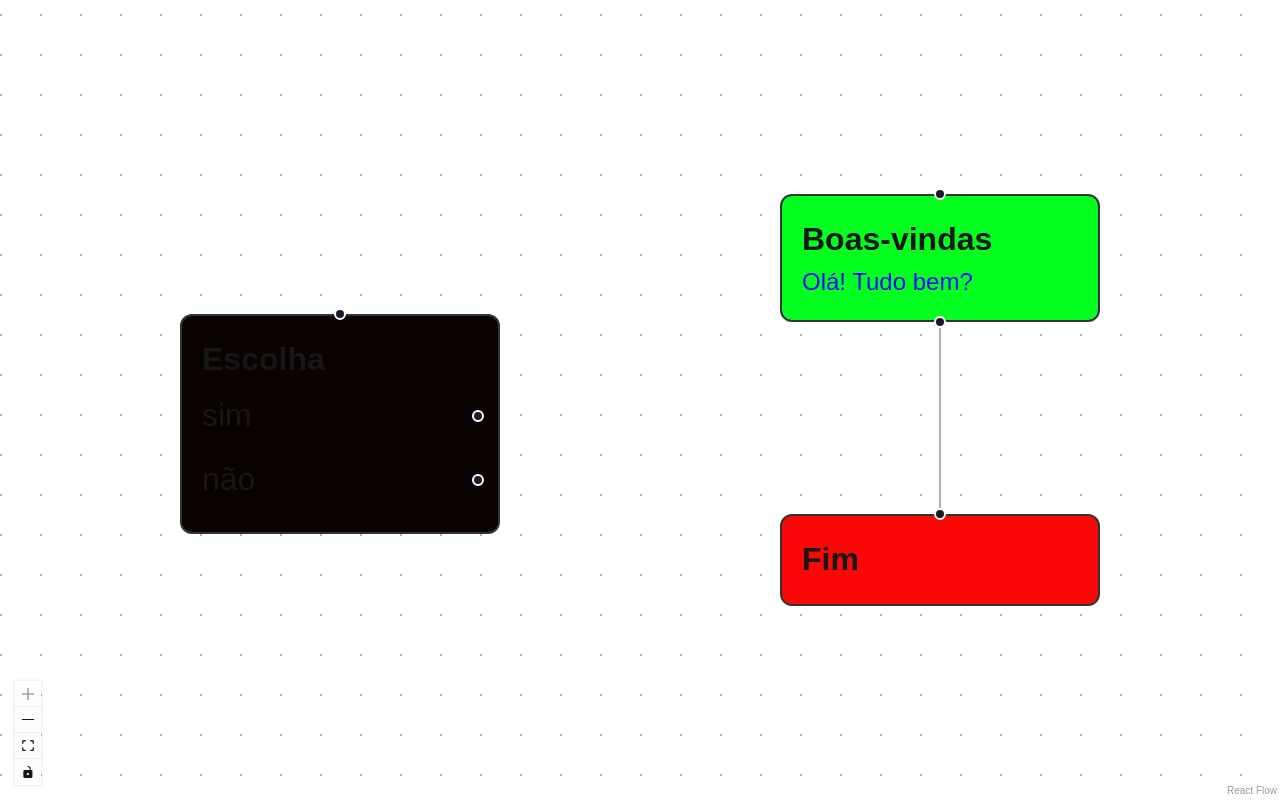
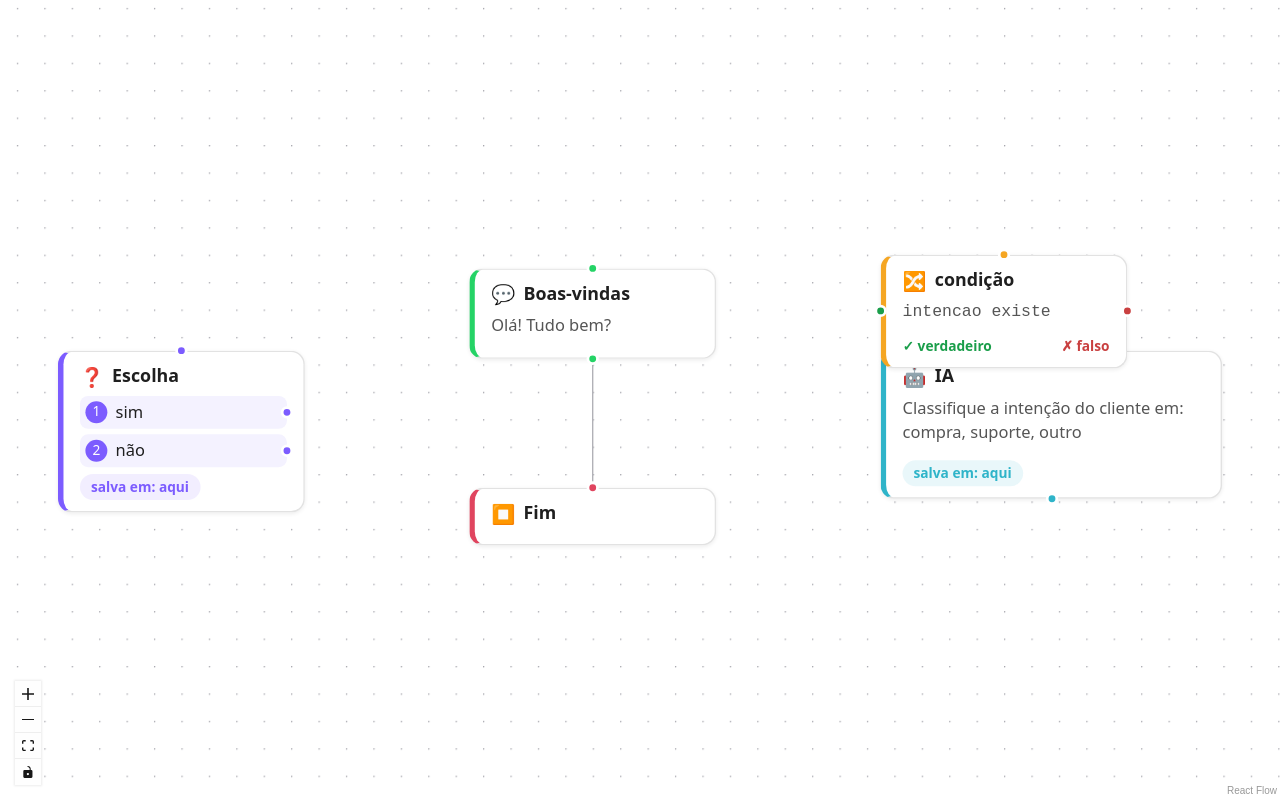
Before and after one commit to joaomarcelo6/urutaus-flow, a Next.js app: page / in a window 1280 px wide. Built offline with nearby package versions, Linux system fonts and the light colour scheme.

Commit message:
Adicionar nós customizados de pergunta, LLM, condicional e polimento visual nos nós com Claude Code

```diff
--- a/app/page.tsx
+++ b/app/page.tsx
@@ -18,6 +18,8 @@ import type { NoDoFluxo } from "@/modelo/tipos";
 import NoMensagemComponente from "@/componentes/NoMensagem";
 import NoFimComponente from "@/componentes/NoFim";
 import NoPerguntaComponente from "@/componentes/NoPergunta";
+import NoLLMComponente from "@/componentes/NoLLM";
+import NoCondicionalComponente from "@/componentes/NoCondicional";
 
 const nosIniciais: NoDoFluxo[] = [
   {
@@ -45,6 +47,25 @@ const nosIniciais: NoDoFluxo[] = [
       salvarEm: "aqui",
     },
   },
+  {
+    id: "4",
+    type: "llm",
+    position: { x: 300, y: 60 },
+    data: {
+      label: "IA",
+      prompt: "Classifique a intenção do cliente em: compra, suporte, outro",
+      salvarEm: "aqui",
+    },
+  },
+  {
+    id: "5",
+    type: "condicional",
+    position: { x: 300, y: -10 },
+    data: {
+      label: "condição",
+      regra: { chave: "intencao", operador: "existe", valor: "compra" },
+    },
+  },
 ];
 
 const arestasIniciais: Edge[] = [{ id: "e1-2", source: "1", target: "2" }];
@@ -53,6 +74,8 @@ const nodeTypes = {
   mensagem: NoMensagemComponente,
   fim: NoFimComponente,
   pergunta: NoPerguntaComponente,
+  condicional: NoCondicionalComponente,
+  llm: NoLLMComponente,
 };
 
 export default function Page() {
--- /dev/null
+++ b/componentes/NoBase.tsx
@@ -0,0 +1,97 @@
+import type { CSSProperties, ReactNode } from "react";
+
+export type TipoNo = "mensagem" | "pergunta" | "condicional" | "llm" | "fim";
+
+const CORES: Record<TipoNo, string> = {
+  mensagem: "#25d366",
+  pergunta: "#7c5cff",
+  condicional: "#f5a623",
+  llm: "#2fb4c9",
+  fim: "#e0455f",
+};
+
+const ICONES: Record<TipoNo, string> = {
+  mensagem: "💬",
+  pergunta: "❓",
+  condicional: "🔀",
+  llm: "🤖",
+  fim: "⏹️",
+};
+
+export function corDoNo(tipo: TipoNo): string {
+  return CORES[tipo];
+}
+
+export const estiloTexto: CSSProperties = {
+  margin: "2px 0 6px",
+  fontSize: 12,
+  color: "#555",
+  maxWidth: 220,
+  overflow: "hidden",
+  textOverflow: "ellipsis",
+  display: "-webkit-box",
+  WebkitLineClamp: 3,
+  WebkitBoxOrient: "vertical",
+};
+
+export const estiloVazio: CSSProperties = {
+  color: "#999",
+  fontStyle: "italic",
+};
+
+export function estiloBadge(cor: string): CSSProperties {
+  return {
+    display: "inline-block",
+    fontSize: 10,
+    fontWeight: 600,
+    color: cor,
+    background: `${cor}1a`,
+    borderRadius: 999,
+    padding: "2px 8px",
+    marginTop: 4,
+  };
+}
+
+export function estiloHandle(cor: string): CSSProperties {
+  return {
+    background: cor,
+    width: 9,
+    height: 9,
+    border: "2px solid #fff",
+  };
+}
+
+type NoBaseProps = {
+  tipo: TipoNo;
+  titulo: string;
+  selecionado?: boolean;
+  children?: ReactNode;
+};
+
+export default function NoBase({ tipo, titulo, selecionado, children }: NoBaseProps) {
+  const cor = CORES[tipo];
+
+  const estiloCartao: CSSProperties = {
+    minWidth: 180,
+    borderRadius: 10,
+    background: "#ffffff",
+    border: `1.5px solid ${selecionado ? cor : "#e2e2e2"}`,
+    borderLeft: `4px solid ${cor}`,
+    boxShadow: selecionado
+      ? `0 0 0 3px ${cor}33, 0 2px 6px rgba(0,0,0,0.12)`
+      : "0 1px 3px rgba(0,0,0,0.08)",
+    padding: "8px 12px",
+    fontFamily: "system-ui, sans-serif",
+    color: "#1f1f1f",
+  };
+
+  return (
+    <div style={estiloCartao}>
+      <div style={{ display: "flex", alignItems: "center", gap: 6, marginBottom: 4 }}>
+        <span style={{ fontSize: 14, lineHeight: 1 }}>{ICONES[tipo]}</span>
+        <strong style={{ fontSize: 13 }}>{titulo}</strong>
+      </div>
+      {children}
+    </div>
+  );
+}
--- /dev/null
+++ b/componentes/NoCondicional.tsx
@@ -0,0 +1,63 @@
+import { Handle, Position, type NodeProps } from "@xyflow/react";
+import type { NoCondicional } from "@/modelo/tipos";
+import NoBase, { corDoNo, estiloHandle } from "@/componentes/NoBase";
+
+const ROTULO_OPERADOR: Record<string, string> = {
+  igual: "=",
+  diferente: "≠",
+  maior: ">",
+  contem: "contém",
+  existe: "existe",
+};
+
+const COR_VERDADEIRO = "#1a9e4a";
+const COR_FALSO = "#c94040";
+
+export default function NoCondicionalComponente({ data, selected }: NodeProps<NoCondicional>) {
+  const cor = corDoNo("condicional");
+  const { chave, operador, valor } = data.regra;
+  const mostraValor = operador !== "existe";
+
+  return (
+    <NoBase tipo="condicional" titulo={data.label} selecionado={selected}>
+      <Handle type="target" position={Position.Top} style={estiloHandle(cor)} />
+
+      <p
+        style={{
+          margin: "2px 0 8px",
+          fontSize: 12,
+          fontFamily: "monospace",
+          color: "#555",
+        }}
+      >
+        {chave || "?"} {ROTULO_OPERADOR[operador] ?? operador}
+        {mostraValor ? ` ${valor || "?"}` : ""}
+      </p>
+
+      <div
+        style={{
+          display: "flex",
+          justifyContent: "space-between",
+          fontSize: 10,
+          fontWeight: 600,
+        }}
+      >
+        <span style={{ color: COR_VERDADEIRO }}>✓ verdadeiro</span>
+        <span style={{ color: COR_FALSO }}>✗ falso</span>
+      </div>
+
+      <Handle
+        type="source"
+        id="verdadeiro"
+        position={Position.Left}
+        style={estiloHandle(COR_VERDADEIRO)}
+      />
+      <Handle
+        type="source"
+        id="falso"
+        position={Position.Right}
+        style={estiloHandle(COR_FALSO)}
+      />
+    </NoBase>
+  );
+}
--- a/componentes/NoFim.tsx
+++ b/componentes/NoFim.tsx
@@ -1,20 +1,13 @@
 import { Handle, Position, type NodeProps } from "@xyflow/react";
 import type { NoFim } from "@/modelo/tipos";
+import NoBase, { corDoNo, estiloHandle } from "@/componentes/NoBase";
 
-export default function NoFimComponente({ data }: NodeProps<NoFim>) {
+export default function NoFimComponente({ data, selected }: NodeProps<NoFim>) {
+  const cor = corDoNo("fim");
+
   return (
-    <div
-      style={{
-        padding: 10,
-        border: "1px solid #333",
-        borderRadius: 6,
-        background: "#fa0808",
-        minWidth: 160,
-      }}
-    >
-      <Handle type="target" position={Position.Top} />
-
-      <strong>{data.label}</strong>
-    </div>
+    <NoBase tipo="fim" titulo={data.label} selecionado={selected}>
+      <Handle type="target" position={Position.Top} style={estiloHandle(cor)} />
+    </NoBase>
   );
 }
--- /dev/null
+++ b/componentes/NoLLM.tsx
@@ -0,0 +1,27 @@
+import { Handle, Position, type NodeProps } from "@xyflow/react";
+import type { NoLLM } from "@/modelo/tipos";
+import NoBase, {
+  corDoNo,
+  estiloBadge,
+  estiloHandle,
+  estiloTexto,
+  estiloVazio,
+} from "@/componentes/NoBase";
+
+export default function NoLLMComponente({ data, selected }: NodeProps<NoLLM>) {
+  const cor = corDoNo("llm");
+
+  return (
+    <NoBase tipo="llm" titulo={data.label} selecionado={selected}>
+      <Handle type="target" position={Position.Top} style={estiloHandle(cor)} />
+
+      <p style={estiloTexto} title={data.prompt}>
+        {data.prompt || <span style={estiloVazio}>Sem prompt definido</span>}
+      </p>
+
+      {data.salvarEm && <span style={estiloBadge(cor)}>salva em: {data.salvarEm}</span>}
+
+      <Handle type="source" position={Position.Bottom} style={estiloHandle(cor)} />
+    </NoBase>
+  );
+}
--- a/componentes/NoMensagem.tsx
+++ b/componentes/NoMensagem.tsx
@@ -1,23 +1,19 @@
 import { Handle, Position, type NodeProps } from "@xyflow/react";
 import type { NoMensagem } from "@/modelo/tipos";
+import NoBase, { corDoNo, estiloHandle, estiloTexto, estiloVazio } from "@/componentes/NoBase";
 
-export default function NoMensagemComponente({ data }: NodeProps<NoMensagem>) {
+export default function NoMensagemComponente({ data, selected }: NodeProps<NoMensagem>) {
+  const cor = corDoNo("mensagem");
+
   return (
-    <div
-      style={{
-        padding: 10,
-        border: "1px solid #333",
-        borderRadius: 6,
-        background: "#03fe20",
-        minWidth: 160,
-      }}
-    >
-      <Handle type="target" position={Position.Top} />
+    <NoBase tipo="mensagem" titulo={data.label} selecionado={selected}>
+      <Handle type="target" position={Position.Top} style={estiloHandle(cor)} />
 
-      <strong>{data.label}</strong>
-      <div style={{ fontSize: 12, color: "#090df8" }}>{data.texto}</div>
+      <p style={estiloTexto} title={data.texto}>
+        {data.texto || <span style={estiloVazio}>Sem texto definido</span>}
+      </p>
 
-      <Handle type="source" position={Position.Bottom} />
-    </div>
+      <Handle type="source" position={Position.Bottom} style={estiloHandle(cor)} />
+    </NoBase>
   );
 }
--- a/componentes/NoPergunta.tsx
+++ b/componentes/NoPergunta.tsx
@@ -1,33 +1,70 @@
 import { Handle, Position, type NodeProps } from "@xyflow/react";
 import type { NoPergunta } from "@/modelo/tipos";
+import NoBase, { corDoNo, estiloBadge, estiloHandle, estiloVazio } from "@/componentes/NoBase";
 
-export default function NoPerguntaComponente({ data }: NodeProps<NoPergunta>) {
-  const saidas = data.opcoes.map((opcao) => (
-    <div key={opcao.id} style={{ position: "relative", padding: "4px 0" }}>
-      {opcao.rotulo}
-      <Handle
-        type="source"
-        id={opcao.id}
-        position={Position.Right}
-        style={{ top: "50%" }}
-      />{" "}
-    </div>
-  ));
+export default function NoPerguntaComponente({ data, selected }: NodeProps<NoPergunta>) {
+  const cor = corDoNo("pergunta");
+
   return (
-    <div
-      style={{
-        padding: 10,
-        border: "1px solid #333",
-        borderRadius: 6,
-        background: "#0a0101",
-        minWidth: 160,
-      }}
-    >
-      <Handle type="target" position={Position.Top} />
+    <NoBase tipo="pergunta" titulo={data.label} selecionado={selected}>
+      <Handle type="target" position={Position.Top} style={estiloHandle(cor)} />
 
-      <strong>{data.label}</strong>
+      {data.opcoes.length === 0 ? (
+        <p style={estiloVazio}>Nenhuma opção cadastrada</p>
+      ) : (
+        <div style={{ display: "flex", flexDirection: "column", gap: 4 }}>
+          {data.opcoes.map((opcao, indice) => (
+            <div
+              key={opcao.id}
+              style={{
+                position: "relative",
+                display: "flex",
+                alignItems: "center",
+                gap: 6,
+                fontSize: 12,
+                padding: "3px 18px 3px 4px",
+                borderRadius: 6,
+                background: "#f4f2ff",
+              }}
+            >
+              <span
+                style={{
+                  display: "inline-flex",
+                  alignItems: "center",
+                  justifyContent: "center",
+                  width: 16,
+                  height: 16,
+                  flexShrink: 0,
+                  borderRadius: "50%",
+                  background: cor,
+                  color: "#fff",
+                  fontSize: 10,
+                }}
+              >
+                {indice + 1}
+              </span>
+              <span
+                style={{
+                  overflow: "hidden",
+                  textOverflow: "ellipsis",
+                  whiteSpace: "nowrap",
+                }}
+                title={opcao.rotulo}
+              >
+                {opcao.rotulo}
+              </span>
+              <Handle
+                type="source"
+                id={opcao.id}
+                position={Position.Right}
+                style={{ ...estiloHandle(cor), top: "50%" }}
+              />
+            </div>
+          ))}
+        </div>
+      )}
 
-      {saidas}
-    </div>
+      {data.salvarEm && <span style={estiloBadge(cor)}>salva em: {data.salvarEm}</span>}
+    </NoBase>
   );
 }
```
Also changed, not shown: 1 other file (tests, documents, lock files or other folders).
